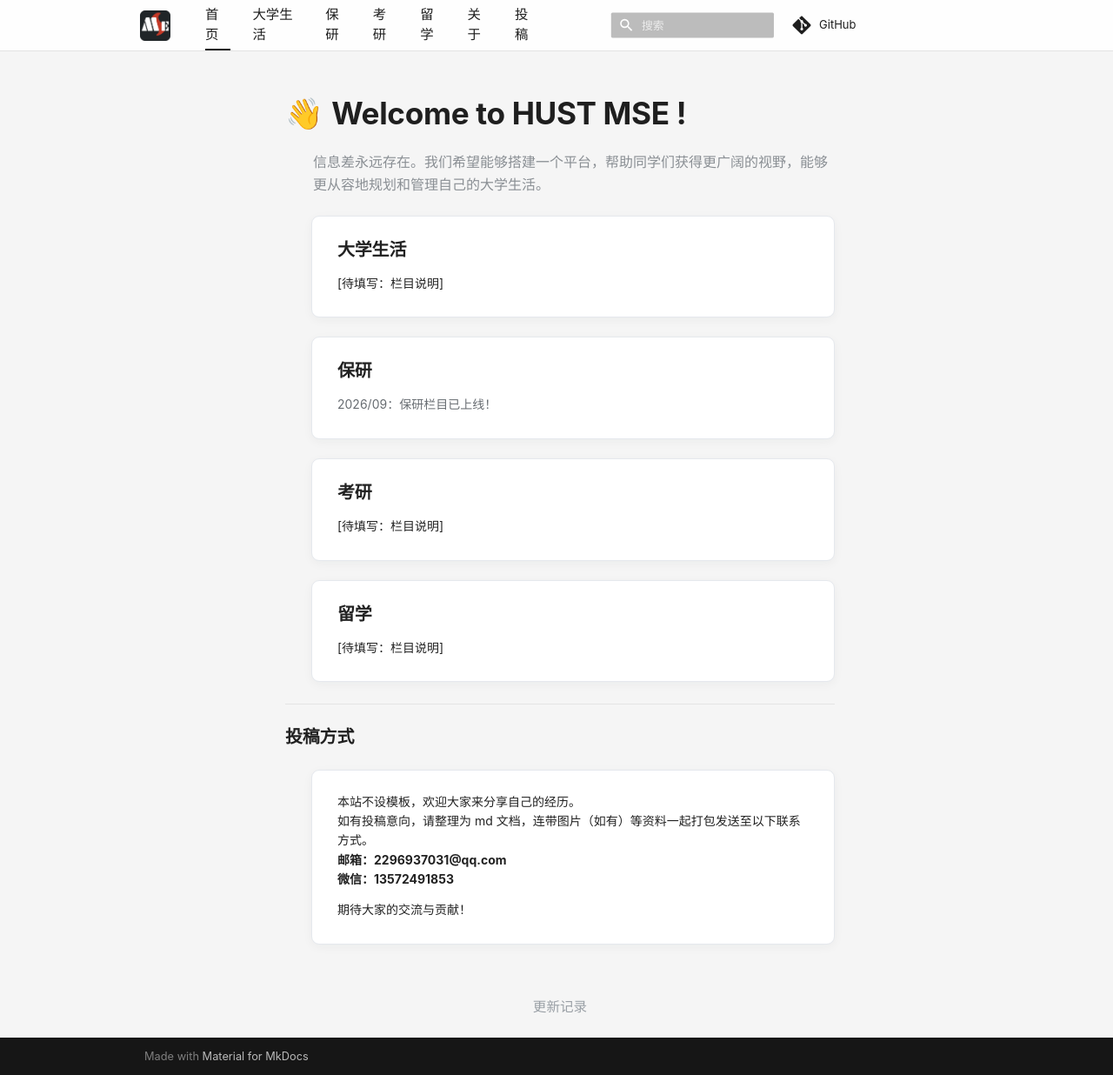
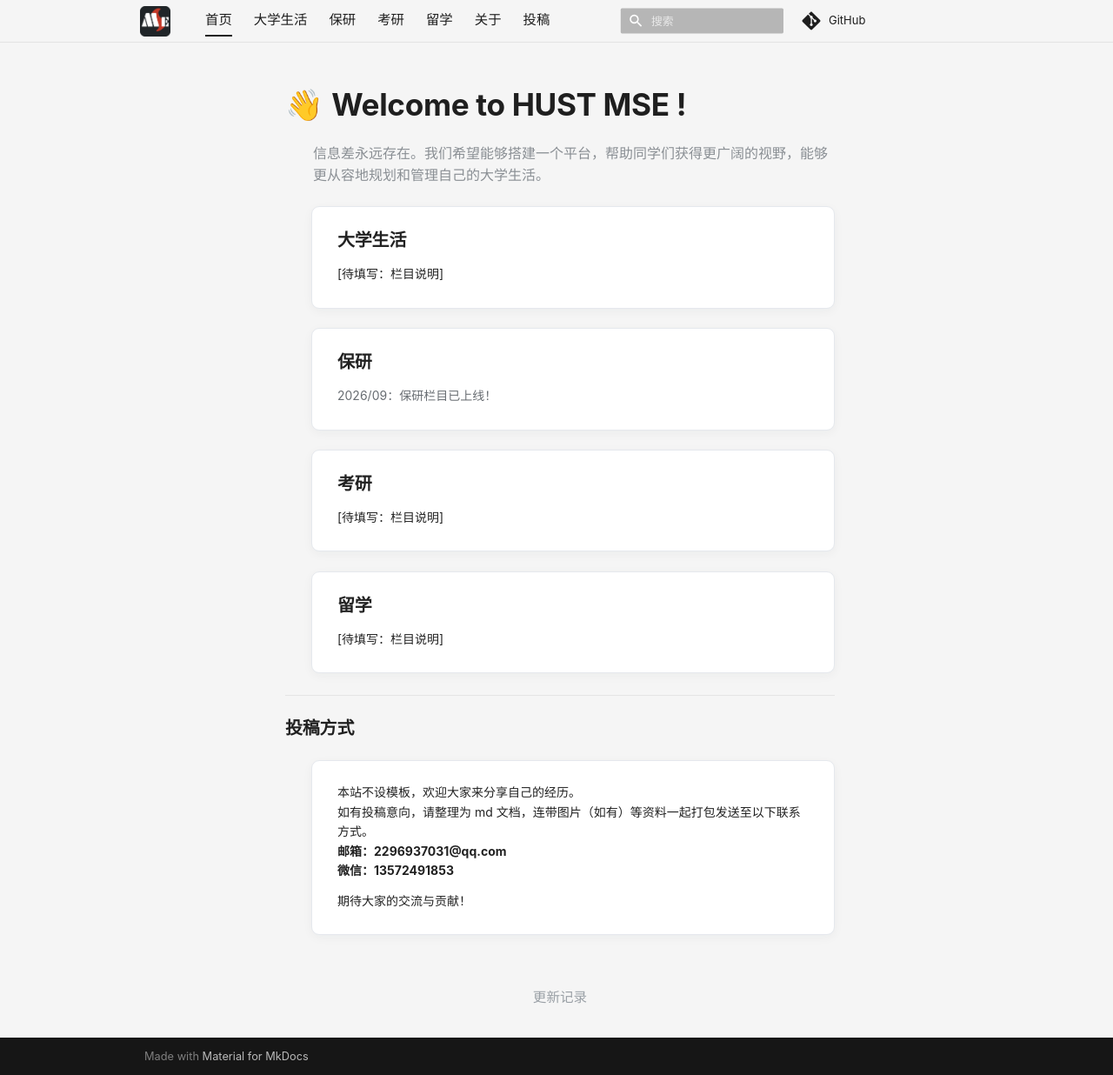
Before and after one commit to WillLxZhang/mse-tutorial, an MkDocs documentation site: the page built from docs/index.md, in a window 1280 px wide and 1236 px high. Shown: the whole window at 87% size. Built offline with MkDocs 1.6.1 and Material for MkDocs 9.7.7, drawn with Linux system fonts in a browser that asks for light colours; comment, search, counter and statistics services are not loaded.

Commit message:
style: widen desktop header and match page background

```diff
--- a/docs/assets/stylesheets/custom.css
+++ b/docs/assets/stylesheets/custom.css
@@ -88,7 +88,8 @@ body {
 
 /* 页头改白底，文字近黑（仿 Lil'Log --primary） */
 .md-header {
-  background-color: rgba(255, 255, 255, 0.86);
+  /* 与页面主体统一的浅灰色顶栏 */
+  background-color: rgba(245, 245, 245, 0.96);
   -webkit-backdrop-filter: blur(8px);
   backdrop-filter: blur(8px);
   color: rgb(30, 30, 30);
@@ -133,6 +134,7 @@ body {
 .md-header__nav-list {
   display: flex;
   align-items: center;
+  flex-wrap: nowrap;
   gap: 1.25rem;
   margin: 0;
   padding: 0;
@@ -140,12 +142,14 @@ body {
 }
 .md-header__nav-item {
   margin: 0;
+  flex: 0 0 auto;
 }
 .md-header__nav-link {
   display: block;
   padding: 0.25rem 0;
   font-size: 0.77rem;
   line-height: 1.5;
+  white-space: nowrap;
   color: rgb(30, 30, 30);
   font-weight: 440;
   border-bottom: 2px solid transparent;
@@ -338,7 +342,8 @@ body {
 /* 桌面端采用较窄的中央阅读列，右侧保留页面目录 */
 @media screen and (min-width: 76.25em) {
   .md-header__inner {
-    max-width: 980px;
+    /* 给新增的“关于/投稿”以及搜索和 GitHub 区域留出横向空间 */
+    max-width: 1280px;
     margin-left: auto;
     margin-right: auto;
   }
```
